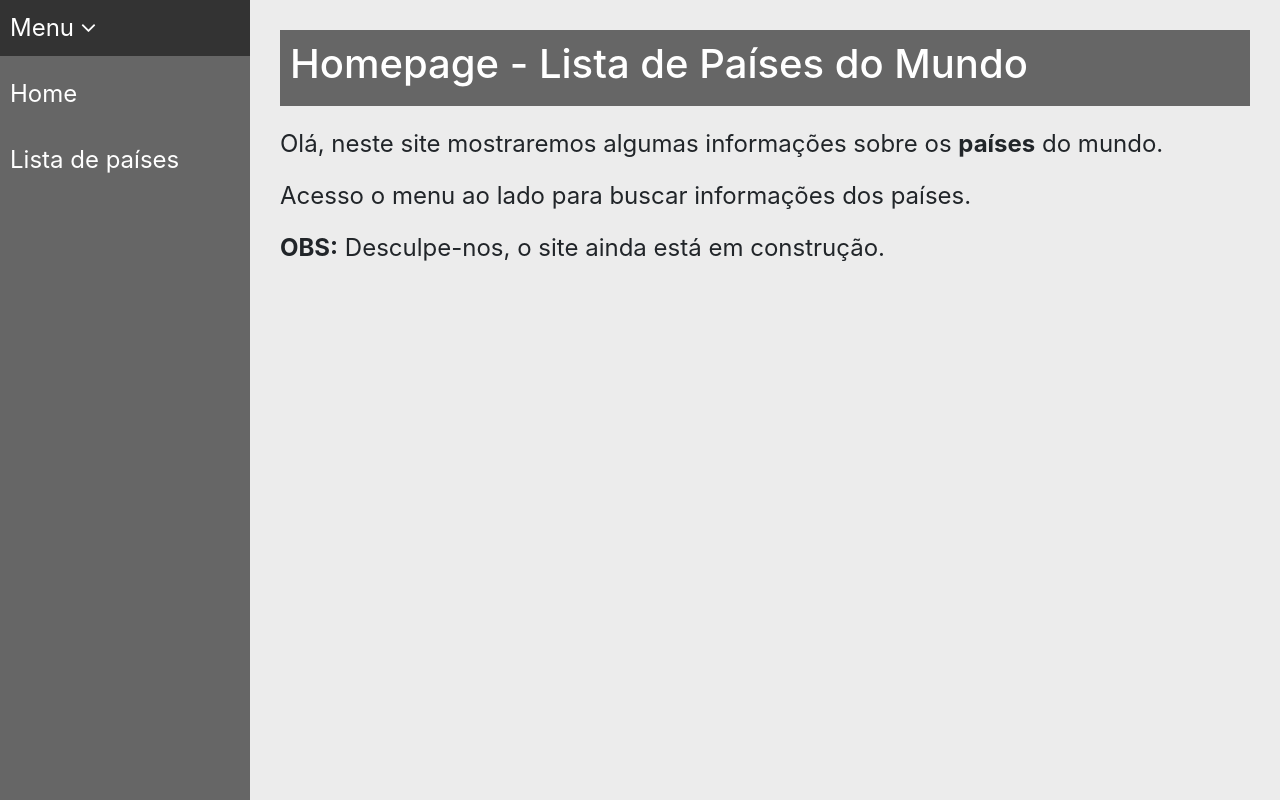
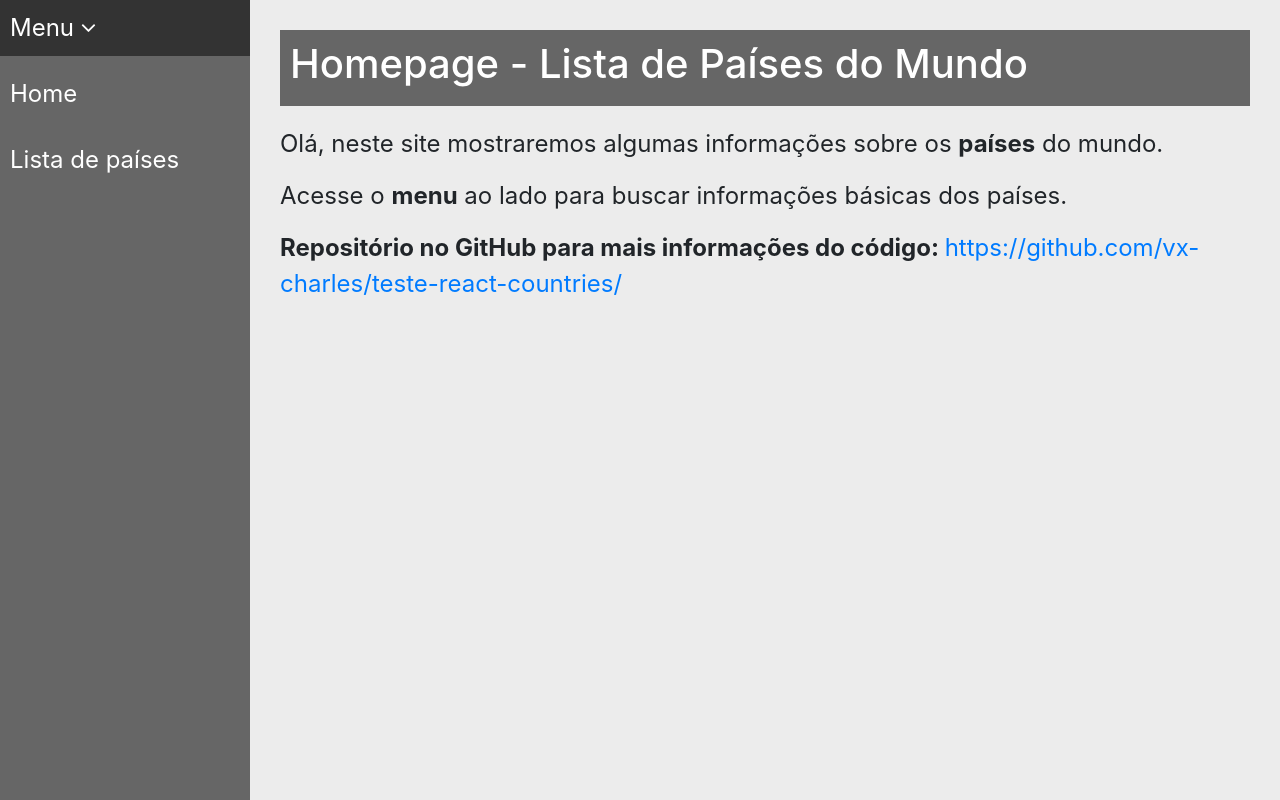
Before and after one commit to vx-charles/teste-react-countries, a React (Create React App) app: page / in a window 1280 px wide. Built offline with nearby package versions, Linux system fonts and the light colour scheme.

Commit message:
Alterando texto da Home

```diff
--- a/src/template/Homepage.jsx
+++ b/src/template/Homepage.jsx
@@ -5,8 +5,11 @@ const Homepage = props => {
     return (
         <div className="homepage">
             <p>Olá, neste site mostraremos algumas informações sobre os <b>países</b> do mundo.</p>
-            <p>Acesso o menu ao lado para buscar informações dos países.</p>
-            <p><b>OBS:</b> Desculpe-nos, o site ainda está em construção.</p>
+            <p>Acesse o <b>menu</b> ao lado para buscar informações básicas dos países.</p>
+            <p>
+                <b>Repositório no GitHub para mais informações do código: </b>
+                <a href="https://github.com/vx-charles/teste-react-countries/" target="_blank">https://github.com/vx-charles/teste-react-countries/</a>
+            </p>
         </div>
     )
 }
```
